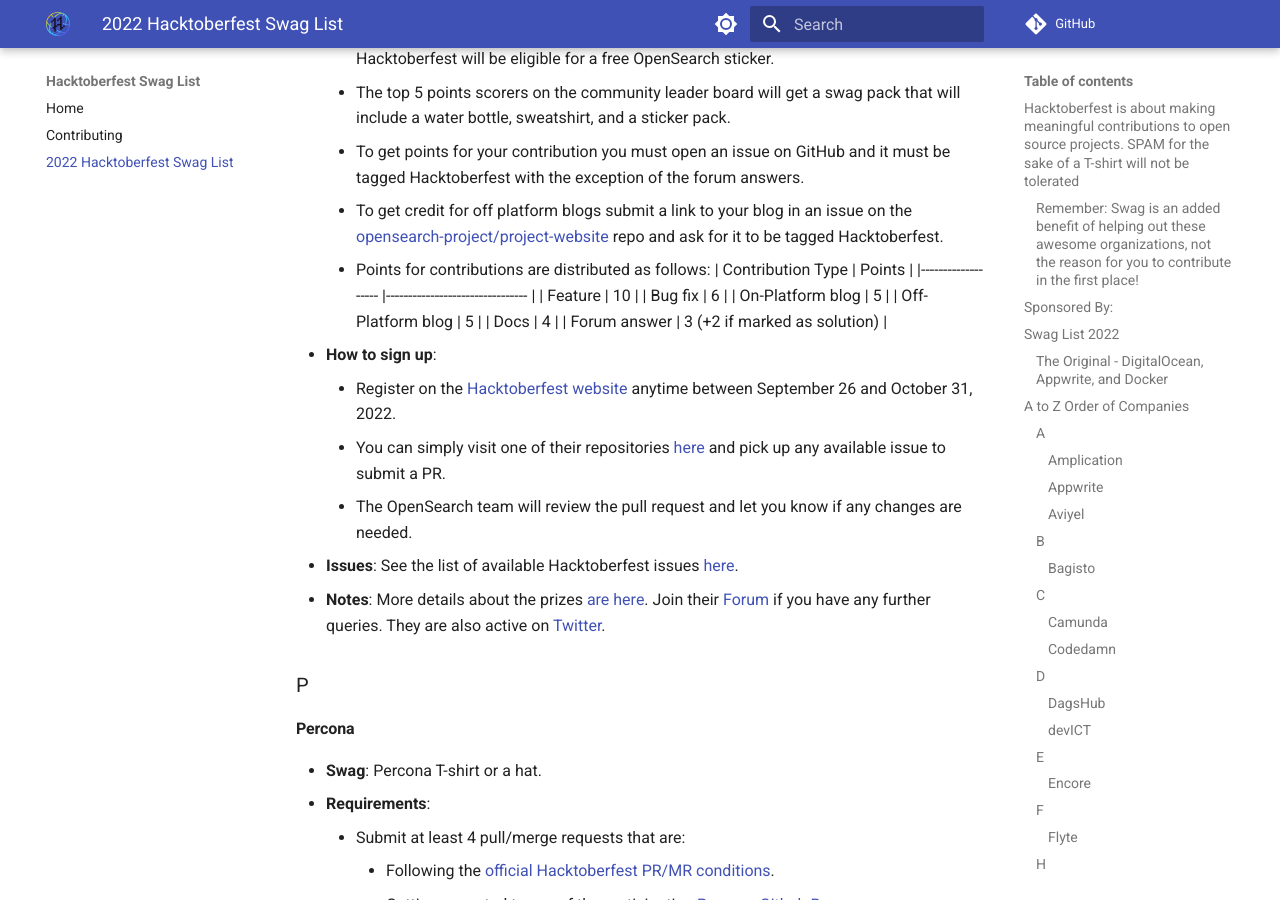
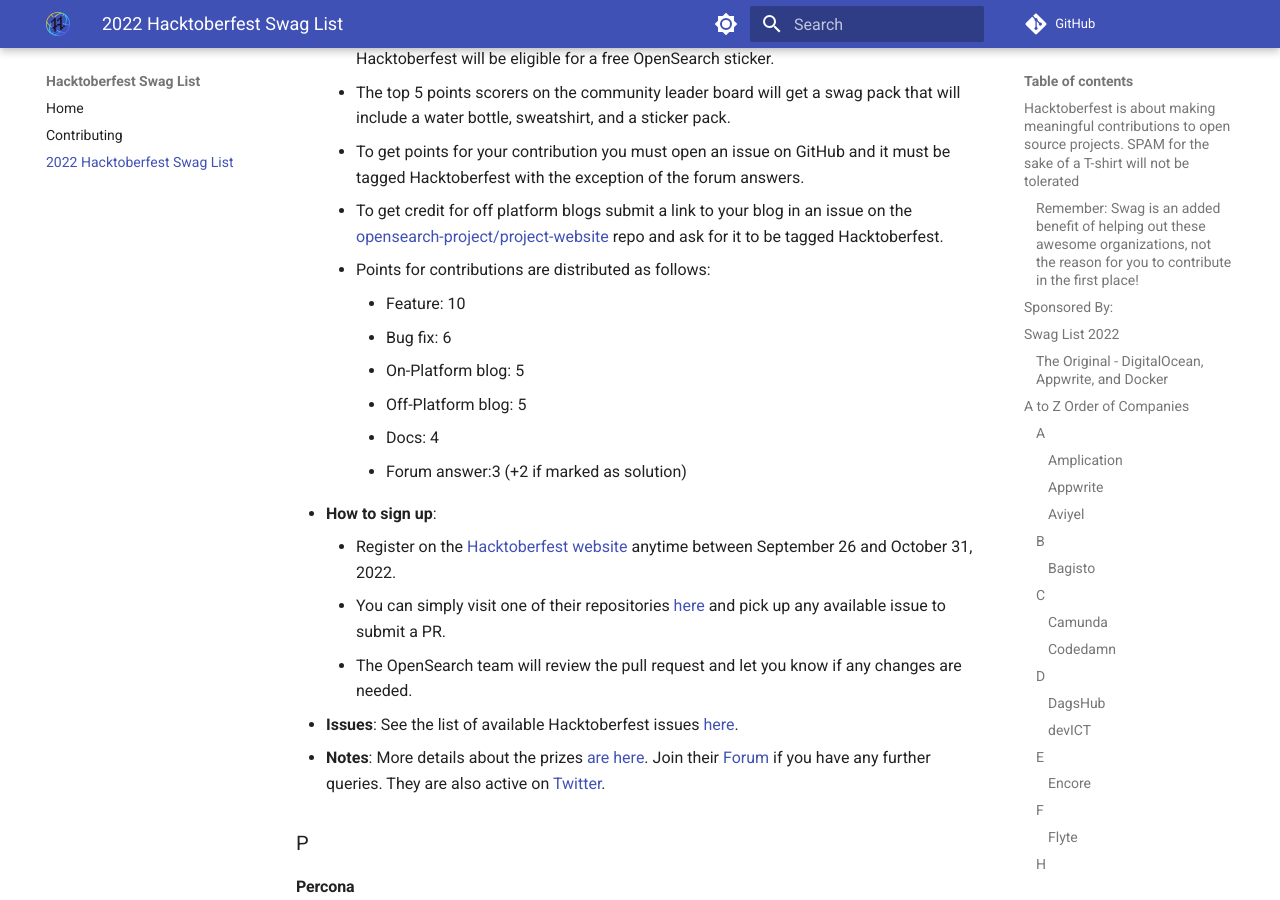
Before and after one commit to crweiner/hacktoberfest-swag-list, an MkDocs documentation site: the page built from docs/list.md, in a window 1280 px wide and 900 px high, scrolled down 9905 px. Built offline with MkDocs 1.6.1 and Material for MkDocs 9.7.7, drawn with Linux system fonts in a browser that asks for light colours; comment, search, counter and statistics services are not loaded.

Commit message:
tables -> ulist

```diff
--- a/docs/list.md
+++ b/docs/list.md
@@ -279,14 +279,12 @@
     - To get points for your contribution you must open an issue on GitHub and it must be tagged Hacktoberfest with the exception of the forum answers.
     - To get credit for off platform blogs submit a link to your blog in an issue on the [opensearch-project/project-website](https://github.com/opensearch-project/project-website){:target="\_blank"} repo and ask for it to be tagged Hacktoberfest.
     - Points for contributions are distributed as follows:
-        | Contribution Type 	| Points                         	|
-        |-------------------	|--------------------------------	|
-        | Feature           	| 10                             	|
-        | Bug fix           	| 6                              	|
-        | On-Platform blog  	| 5                              	|
-        | Off-Platform blog 	| 5                              	|
-        | Docs              	| 4                              	|
-        | Forum answer      	| 3  (+2 if marked as solution)  	|
+        - Feature: 10
+        - Bug fix: 6
+        - On-Platform blog: 5
+        - Off-Platform blog: 5
+        - Docs: 4
+        - Forum answer:3  (+2 if marked as solution)
 - **How to sign up**:
     - Register on the [Hacktoberfest website](https://hacktoberfest.com/){:target="\_blank"} anytime between September 26 and October 31, 2022.
     - You can simply visit one of their repositories [here](https://github.com/search?q=topic%3Ahacktoberfest+org%3Aopensearch-project+fork%3Atrue&type=repositories){:target="\_blank"} and pick up any available issue to submit a PR.
```
